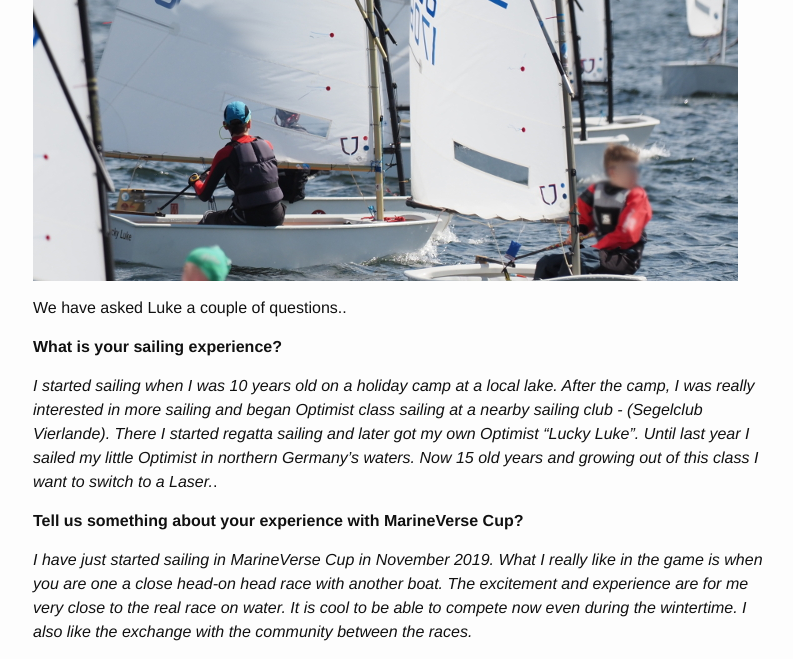
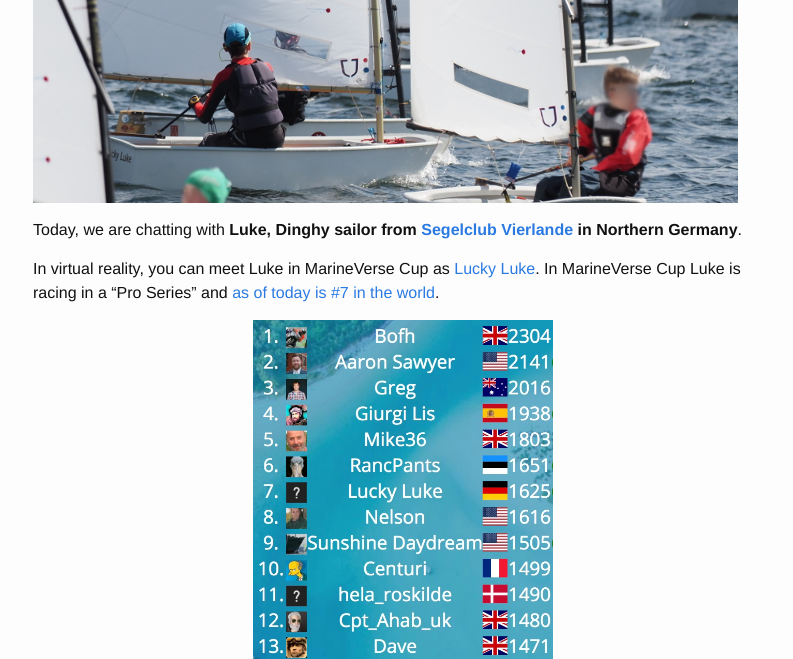
Before and after one commit to marineverse/marineverse.github.io, a Jekyll site: the page built from _posts/2020-01-30-vr-sailors-marineverse-cup-community-lucky-luke.markdown, in a window 1280 px wide and 1400 px high, scrolled down 846 px, cut to the strip 0-659 px from the top of the window. Shown: the whole strip, without its empty margins (237-1030 px from the left). Built offline with Jekyll 4.4.1, drawn with Linux system fonts in a browser that asks for light colours; comment, search, counter and statistics services are not loaded; some of the changed text lies outside the part shown.

Commit message:
small fixes and rating

```diff
--- a/_posts/2020-01-30-vr-sailors-marineverse-cup-community-lucky-luke.markdown
+++ b/_posts/2020-01-30-vr-sailors-marineverse-cup-community-lucky-luke.markdown
@@ -9,12 +9,13 @@ Ahoy!
 
 Welcome to the second post in the series **"VR Sailors - MarineVerse Community"** - introducing sailors racing in [MarineVerse Cup](https://www.marineverse.com/marineverse-cup).
 
+![Lucky Luke](/assets/community/luckyluke.jpg)
+
 Today, we are chatting with **Luke, Dinghy sailor from [Segelclub Vierlande](http://sc4.de) in Northern Germany**.
 
-In virtual reality, you can meet Luke in MarineVerse Cup as [Lucky Luke](https://www.marineverse.com/marineverse-cup/race/RIr27gp07ol_Pqm9BtychvgvZORu_jcjsnssloiE0VFeOWc).
+In virtual reality, you can meet Luke in MarineVerse Cup as [Lucky Luke](https://www.marineverse.com/marineverse-cup/race/RIr27gp07ol_Pqm9BtychvgvZORu_jcjsnssloiE0VFeOWc). In MarineVerse Cup Luke is racing in a "Pro Series" and [as of today is #7 in the world](https://www.marineverse.com/marineverse-cup/rating).
 
-
-![Lucky Luke](/assets/community/luckyluke.jpg)
+<img src="/assets/community/rating30jan.jpg" style="max-width: 300px; width: 100%; margin-left: auto; margin-right: auto; display: block;"/>
 
 We have asked Luke a couple of questions..
 
@@ -22,7 +23,7 @@ We have asked Luke a couple of questions..
 
 **What is your sailing experience?**
 
-*I started sailing when I was 10 years old on a holiday camp at a local lake. After the camp, I was really interested in more sailing and began Optimist class sailing at a nearby sailing club - (Segelclub Vierlande). There I started regatta sailing and later got my own Optimist "Lucky Luke". Until last year I sailed my little Optimist in northern Germany's waters. Now 15 old years and growing out of this class I want to switch to a Laser.*.
+*I started sailing when I was 10 years old on a holiday camp at a local lake. After the camp, I was really interested in more sailing and began Optimist class sailing at a nearby sailing club - (Segelclub Vierlande). There I started regatta sailing and later got my own Optimist "Lucky Luke". Until last year I sailed my little Optimist in northern Germany's waters. Now 15 years old and growing out of this class I want to switch to a Laser.*.
 
 **Tell us something about your experience with MarineVerse Cup?**
 
```
Also changed, not shown: assets/community/rating30jan.jpg (added).
